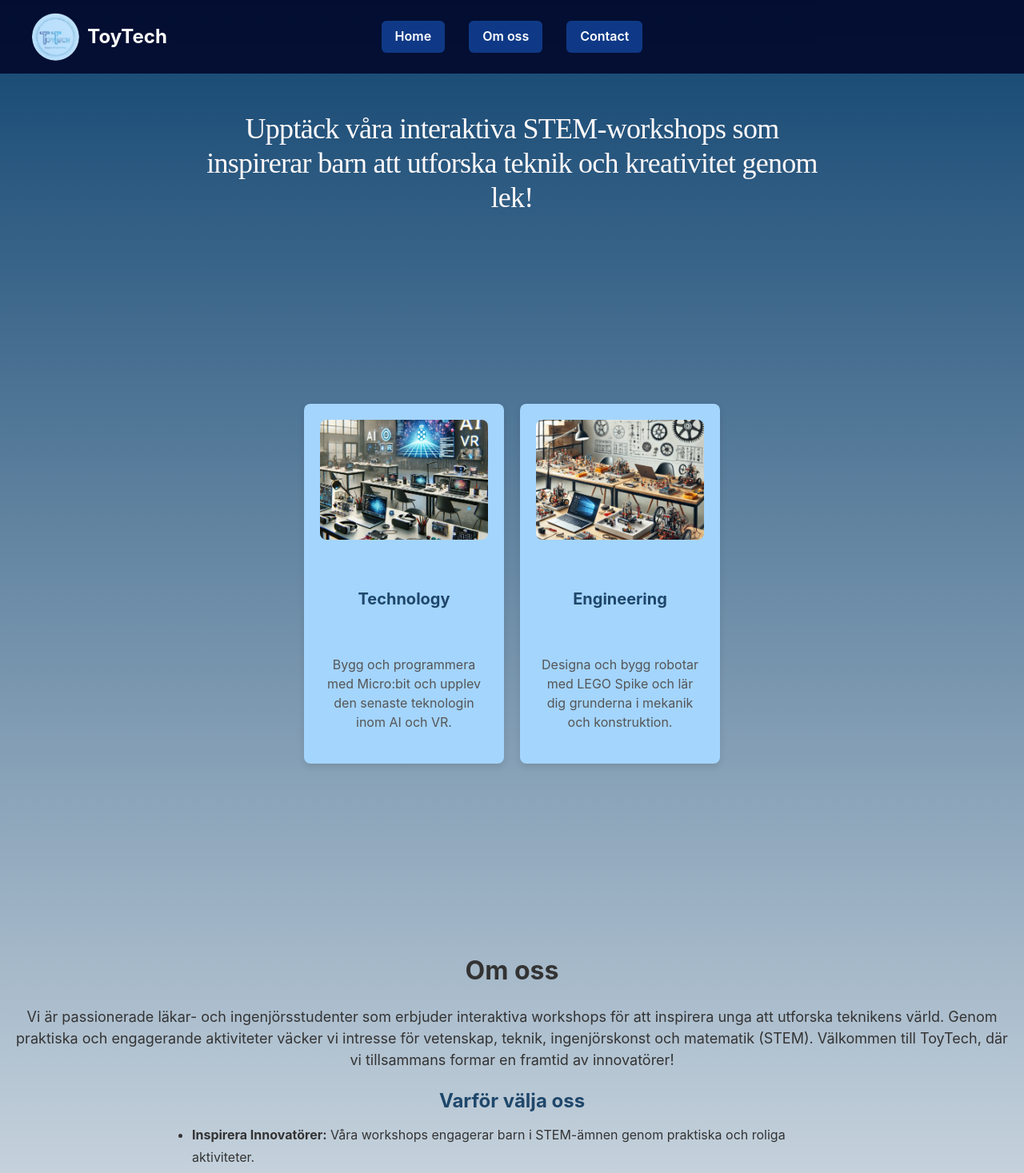
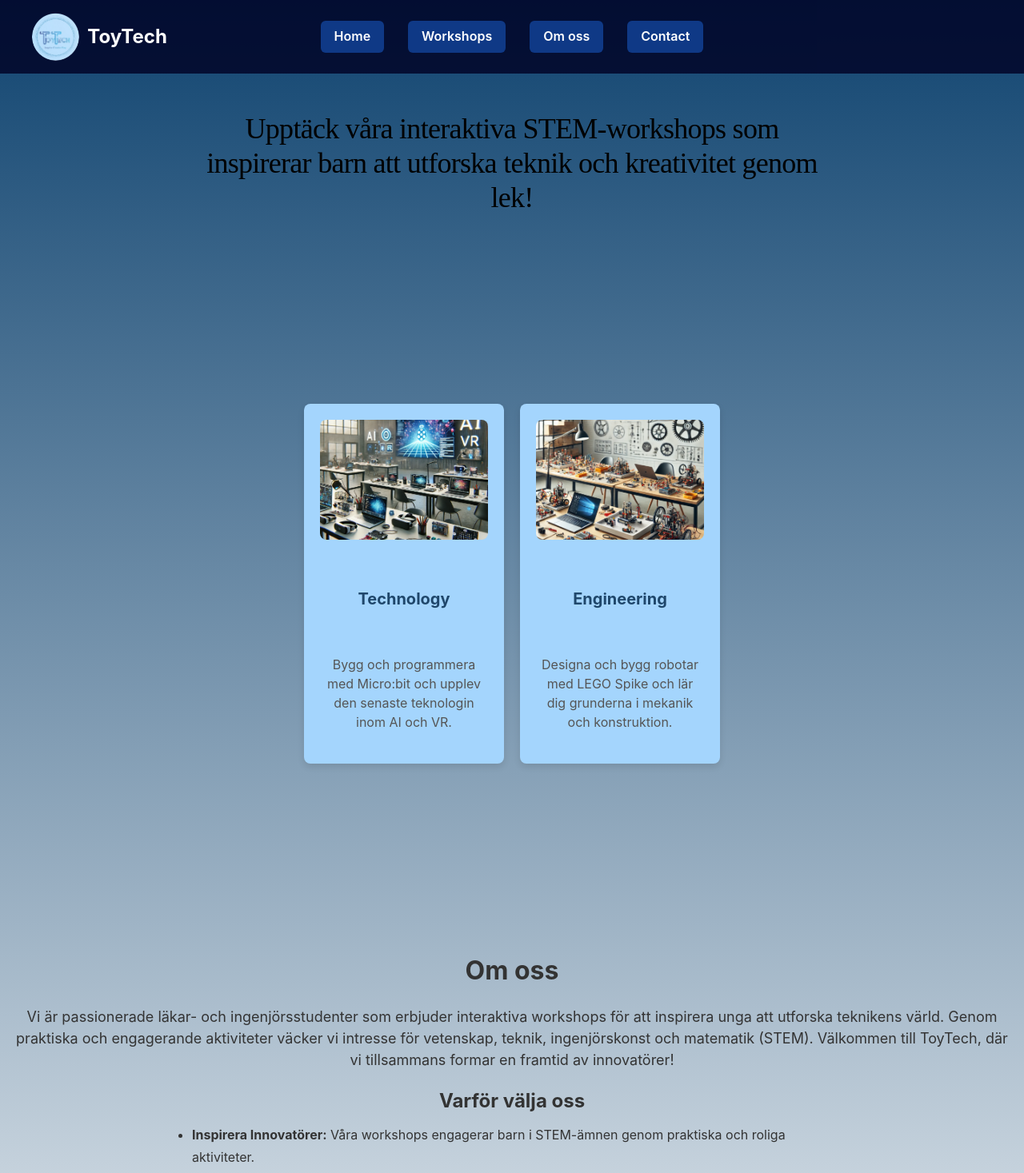
Before and after one commit to Imaznaseem/ToyTech-Project, a React (Vite) app in the folder frontend/: page /dashboard in a window 1280 px wide. Shown: the top 1467 px of the page at 80% size. Built offline with nearby package versions, Linux system fonts and the light colour scheme.

Commit message:
fixat scrollink för workshops

```diff
--- a/frontend/src/components/Navbar.jsx
+++ b/frontend/src/components/Navbar.jsx
@@ -40,6 +40,19 @@ const Navbar = () => {
               Home
             </Button>
           </ScrollLink>
+
+          <ScrollLink to="workshops-section" smooth={true} duration={500}>
+            <Button
+            bg="#0F3986"
+            color="white"
+            _hover={{ bg: "#104470" }}
+            borderRadius="md"
+            px={4}
+            >
+              Workshops
+            </Button>
+          </ScrollLink>
+
           <ScrollLink to="about-us" smooth={true} duration={500} offset={-70}>
             <Button
               bg="#0F3986"
--- a/frontend/src/pages/Dashboard.jsx
+++ b/frontend/src/pages/Dashboard.jsx
@@ -33,7 +33,7 @@ const Dashboard = () => {
       </section>
 
       {/* Workshops Section */}
-      <div style={styles.workshopsContainer}>
+      <div id="workshops-section" style={styles.workshopsContainer}>
         {workshops.map((workshop, index) => (
           <div
             key={workshop.id}
@@ -121,7 +121,7 @@ const styles = {
     lineHeight: '120%',
     textAlign: 'center',
     letterSpacing: '-0.02em',
-    color: '#FFF9F9',
+    color: 'black',
     marginBottom: '50px',
     maxWidth: '800px',
     margin: '0 auto',
@@ -214,7 +214,7 @@ const styles = {
     fontSize: '24px',
     fontWeight: 'bold',
     margin: '20px 0 10px',
-    color: '#1F476B',
+    color: '#333',
   },
 };
 
```
